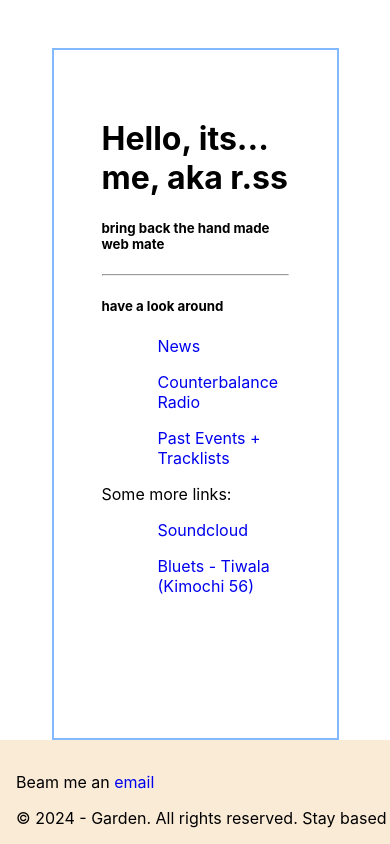
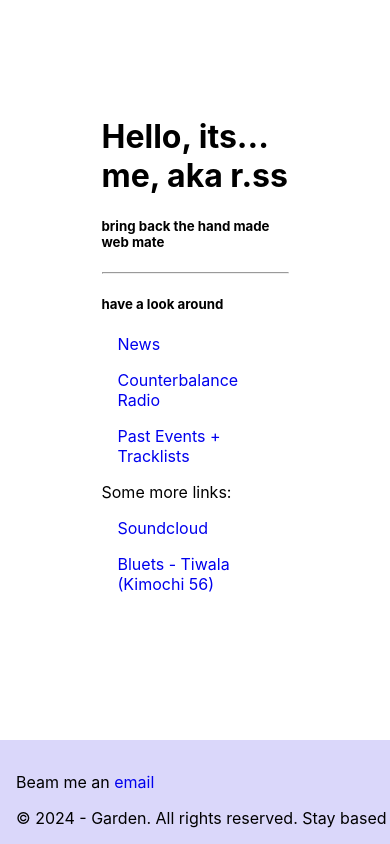
Before and after one commit to o2-os/seedlings, a PHP site: page / in a window 390 px wide. Run offline with PHP 8.4, Linux system fonts and the light colour scheme.

Commit message:
mobile update, colorchanges

```diff
--- a/style.css
+++ b/style.css
@@ -2,6 +2,11 @@ body {
     font-family: -apple-system, BlinkMacSystemFont, Segoe UI, Roboto, Oxygen, Ubuntu, Cantarell, Fira Sans, Droid Sans, Helvetica Neue, sans-serif;
     /* background-image: url("images/2024_07_Film-09.png"); Ensure the path is correct */
     /* background-color: red; */
+}
+
+ul{
+    margin: 0;
+    padding: 0;
 }
 
 .header-wrap {
@@ -10,12 +15,12 @@ body {
     width: 50%;
     /* border-radius: 2rem; */
     margin: 3rem auto;
-    border: 2px solid #83baff;
+    /* border: 2px solid #83baff; */
 }
 
 .link-container {
     padding: 1rem;
-    background-color: antiquewhite;
+    background-color: #dad7fa;
     width: 100vw; /* Consider using width: 100%; if you face issues with horizontal scrolling */
     position: fixed;
     bottom: 0;
```
Also changed, not shown: news.html (+7 -0 lines).
